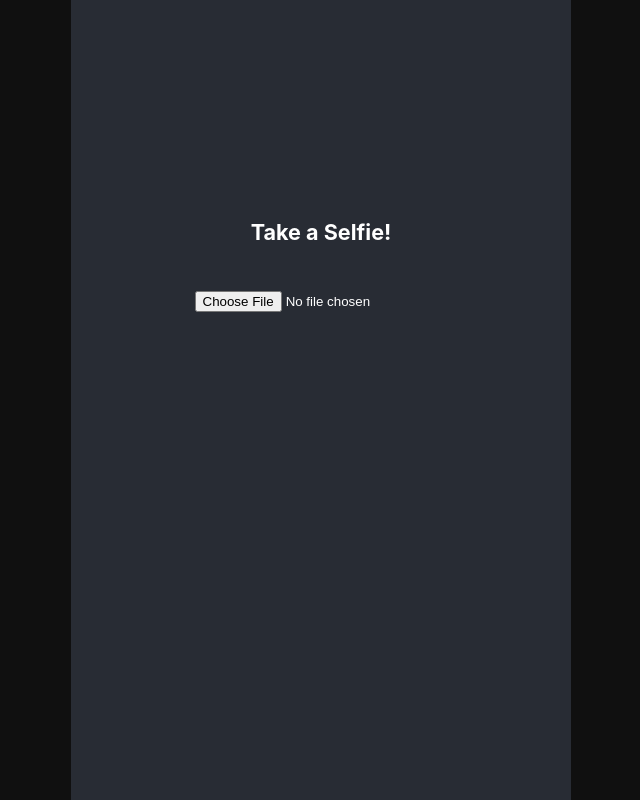
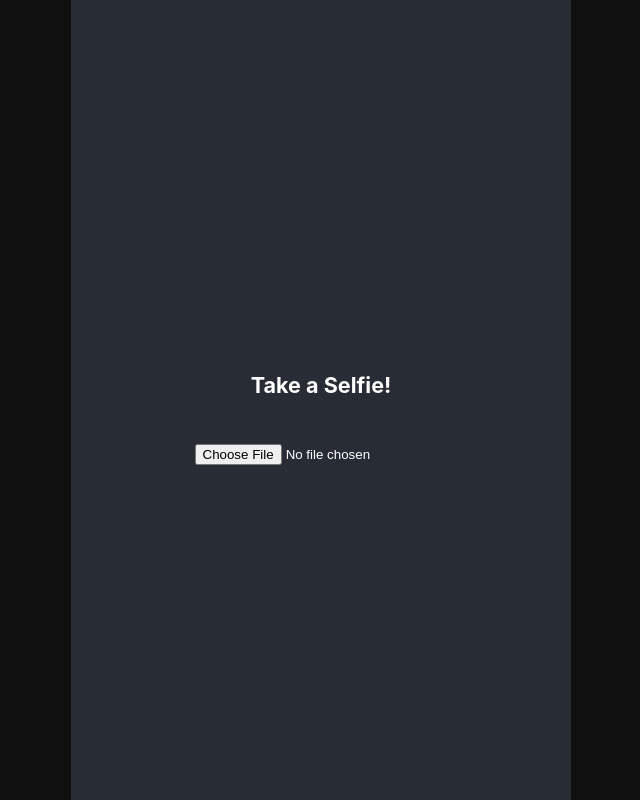
Before and after one commit to hui-tony-zk/profesh.photo, a React (Create React App) app: page / in a window 1280 px wide. Shown: the whole page, without its empty margins (319-959 px from the left). Built offline with nearby package versions, Linux system fonts and the light colour scheme.

Commit message:
create canvas dynamically

```diff
--- a/src/App.js
+++ b/src/App.js
@@ -29,9 +29,6 @@ function App() {
                 </>
               )
               }
-              <div>
-                <canvas id="masked_img" width="300" height="300"/>
-              </div>
             </div>
           </div>
         </div>
--- a/src/components/RemoveBGButton.js
+++ b/src/components/RemoveBGButton.js
@@ -6,7 +6,7 @@ import removeBG from '../functions/removeBG';
 export default function ({ selectedImage, setSelectedImage }) {
     const processImage = async () => {
         const maskedImageURI = await removeBG(selectedImage)
-        // setSelectedImage(maskedImageURI)
+        setSelectedImage(maskedImageURI)
     }
 
     return (
--- a/src/functions/removeBG.js
+++ b/src/functions/removeBG.js
@@ -60,6 +60,8 @@ const imgSrcToCanvas = (imgSrc) => {
     const img = new Image(300, 300);
     img.src = imgSrc;
     const canvas = document.createElement("canvas");
+    canvas.width = 300;
+    canvas.height= 300;
     const ctx = canvas.getContext('2d');
     // Scale the image to fit the canvas dimensions
     const scaleFactor = Math.min(canvas.width / img.width, canvas.height / img.height);
@@ -71,7 +73,7 @@ const imgSrcToCanvas = (imgSrc) => {
 };
 
 const drawColoredMask = async (imgCanvas, maskImage) => {
-    const canvas = document.getElementById('masked_img');
+    const canvas = document.createElement('canvas');
     const maskOpacity = 1;
     const maskBlurAmount = 2;
     await bodySegmentation.drawMask(
```
